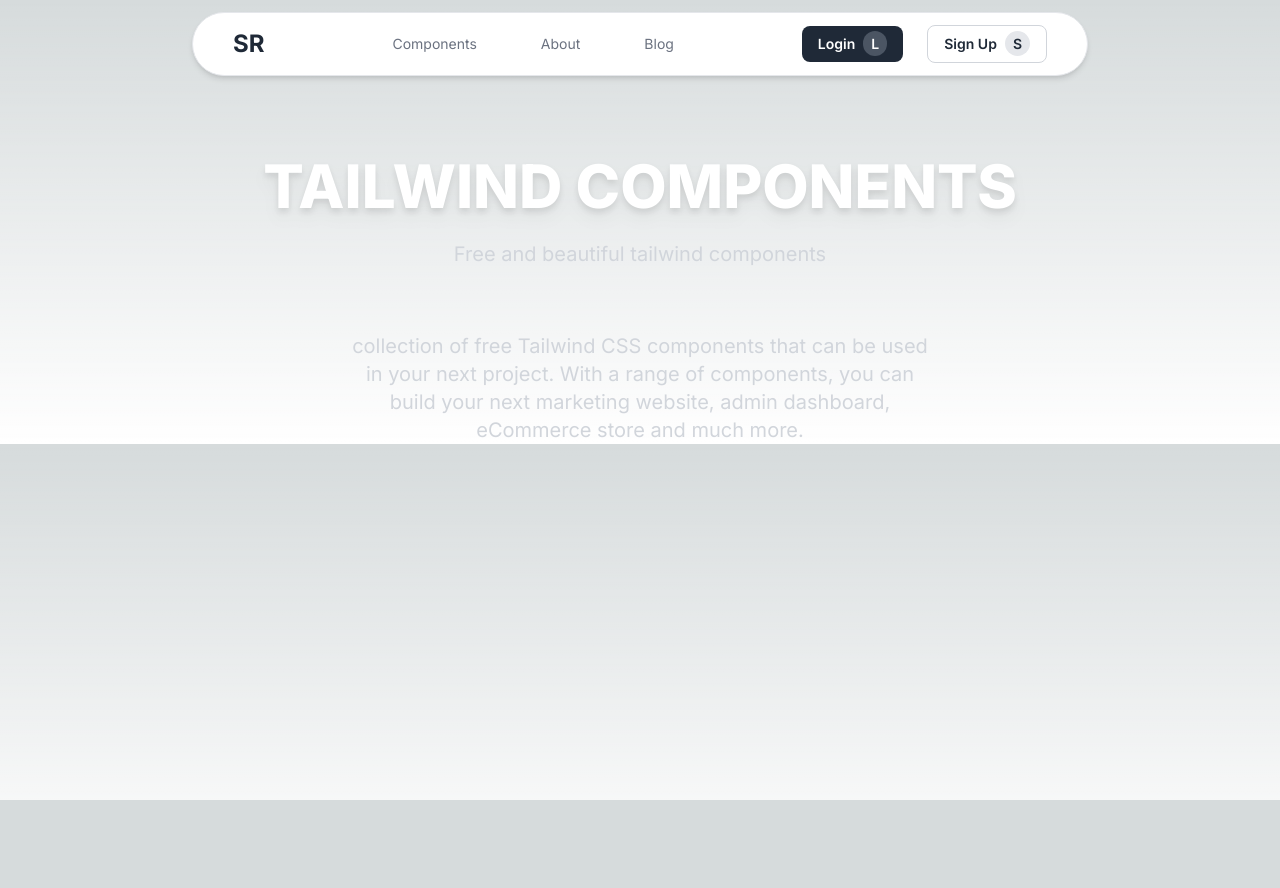
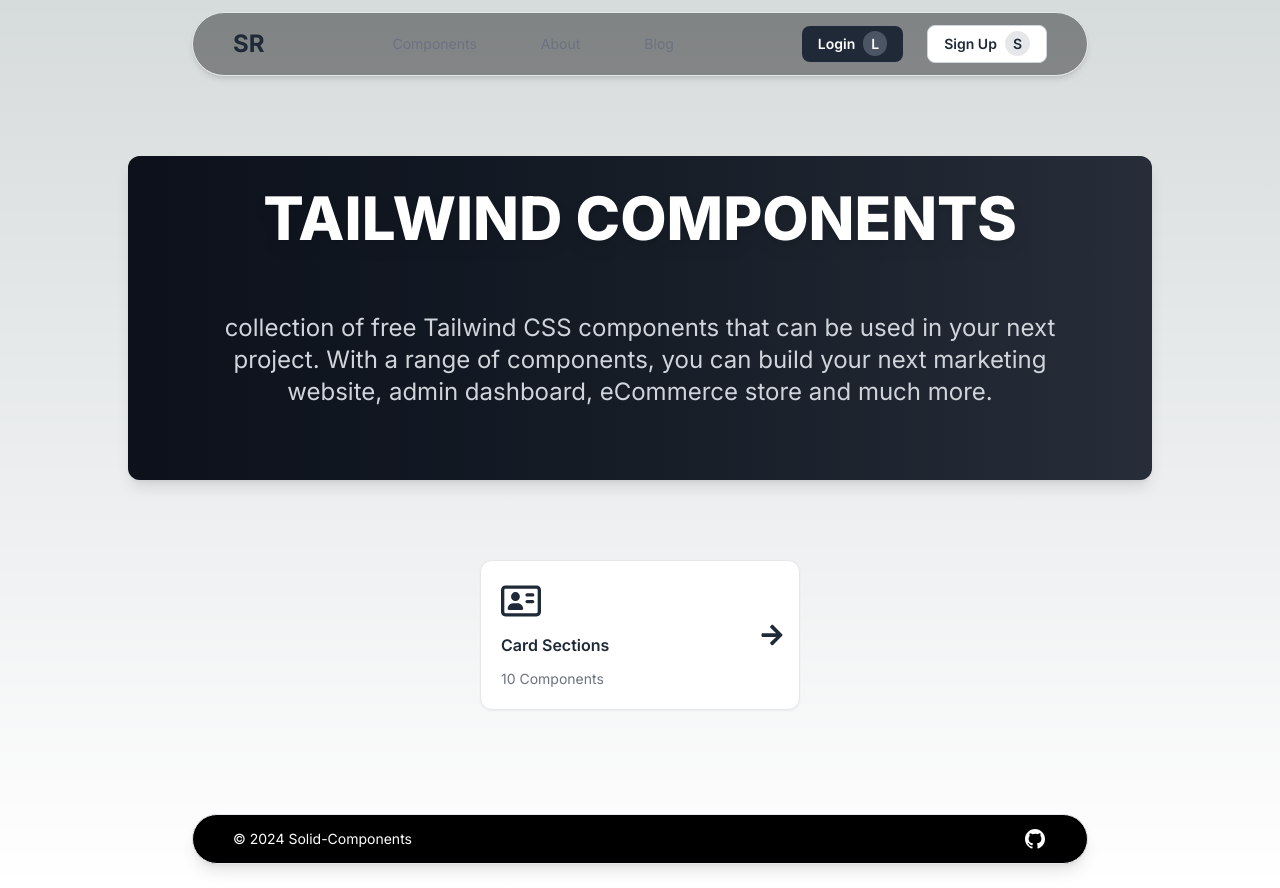
Before and after one commit to AliSinaYOusofi/solid-components, a Next.js app: page /tailwind-components in a window 1280 px wide. Before the commit the page ends 800 px from the top, so only its background shows below. Built offline with nearby package versions, Linux system fonts and the light colour scheme.

Commit message:
added: some header styling

```diff
--- a/app/tailwind-components/layout.tsx
+++ b/app/tailwind-components/layout.tsx
@@ -1,3 +1,4 @@
+import Footer from "@/components/Footer/Footer";
 import GlobalBigHeader from "@/components/Global/GlobalBigHeader";
 import MainNavbar from "@/components/Navbar/MainNavbar";
 import type { Metadata } from "next";
@@ -22,6 +23,7 @@
         <MainNavbar />
         <GlobalBigHeader longDescription="collection of free Tailwind CSS components that can be used in your next project. With a range of components, you can build your next marketing website, admin dashboard, eCommerce store and much more." title="Tailwind Components" shortDescription="Free and beautiful tailwind components"/>
         {children}
+        <Footer />
       </div>
     );
 }
--- a/app/tailwind-components/page.tsx
+++ b/app/tailwind-components/page.tsx
@@ -1,21 +1,19 @@
+import ComponentCard from '@/components/Global/ComponentsCard'
 import React from 'react'
+import { IoHeartDislikeCircleOutline } from 'react-icons/io5'
+import { FaRegAddressCard } from "react-icons/fa6";
+
 
 export default function page () {
 
-    const componentsData = [
-        { category: 'Hero Sections', count: 10 },
-        { category: 'Hero Forms', count: 4 },
-        { category: 'Icon Sections', count: 10 },
-        { category: 'Pricing Sections', count: 4 },
-        { category: 'FAQ Sections', count: 4 },
-        { category: 'Blog Sections', count: 12, new: true },
-        { category: 'Blog Articles', count: 2 },
-        { category: 'Team Sections', count: 4 }
-    ];
+    return (
+        <div className="flex flex-wrap mt-20 justify-center gap-4 w-[70%] mx-auto">
+            <ComponentCard
+                title='Card Sections'
+                icon={<FaRegAddressCard size={40} />}
+                description='10 Components'
+            />
+        </div>
 
-    return (
-        <>
-
-        </>
     )
 }
--- /dev/null
+++ b/components/Global/ComponentsCard.tsx
@@ -0,0 +1,42 @@
+import Link from 'next/link';
+import React from 'react';
+import { FaArrowRight } from 'react-icons/fa';
+
+interface CardProps {
+  title: string;
+  description: string;
+  icon: React.ReactNode;
+}
+
+const ComponentCard: React.FC<CardProps> = ({ title, description, icon }) => {
+  return (
+    <div className="relative max-w-xs mx-auto w-full sm:w-[18rem] md:w-[20rem] lg:w-[22rem]">
+      <Link
+        className="group flex flex-col bg-white border shadow-sm rounded-xl hover:shadow-lg hover:border-blue-500 transition-all duration-300 dark:bg-neutral-900 dark:border-neutral-800"
+        href={`/display-components/${title}`}
+      >
+        <div className="p-4 md:p-5">
+          <div className="flex flex-col items-start gap-y-3">
+            <div className="text-gray-800 dark:text-neutral-200">
+              {icon}
+            </div>
+            <h3 className="group-hover:text-blue-600 font-semibold text-gray-800 dark:group-hover:text-neutral-400 dark:text-neutral-200">
+              {title}
+            </h3>
+            <p className="text-sm text-gray-500 dark:text-neutral-500">
+              {description}
+            </p>
+          </div>
+        </div>
+      </Link>
+      <div className="absolute top-1/2 right-0 transform -translate-y-1/2 pr-4">
+        <FaArrowRight
+          className="text-gray-800 dark:text-neutral-200 group-hover:text-blue-600 transition-transform transform group-hover:translate-x-1"
+          size={24}
+        />
+      </div>
+    </div>
+  );
+};
+
+export default ComponentCard;
--- a/components/Global/GlobalBigHeader.tsx
+++ b/components/Global/GlobalBigHeader.tsx
@@ -1,30 +1,24 @@
-import React from 'react'
+import React from 'react';
 
-type props = {
-    title: string,
-    shortDescription: string,
-    longDescription: string
+type Props = {
+  title: string;
+  shortDescription: string;
+  longDescription: string;
+};
 
-}
-
-export default function GlobalBigHeader({ title, shortDescription: description, longDescription }: props) {
+export default function GlobalBigHeader({ title, shortDescription: description, longDescription }: Props) {
   return (
-        <div className=" mt-20 flex flex-col items-center justify-center w-full h-full text-center">
-
-            <div>
-
-                <h1 className="text-6xl md:text-4xl lg:text-6xl font-extrabold uppercase text-white drop-shadow-lg">
+    <div className="relative w-full max-w-5xl p-8 mx-auto mt-20 flex flex-col items-center justify-center text-center bg-gradient-to-r from-gray-900 via-gray-800 to-gray-700 rounded-xl shadow-lg dark:bg-neutral-800 dark:from-neutral-900 dark:to-neutral-700">
+      <div className="absolute inset-0 bg-black opacity-30 rounded-xl"></div>
+      <div className="relative z-10">
+        <h1 className="text-4xl md:text-5xl lg:text-6xl font-extrabold uppercase text-white dark:text-neutral-100 drop-shadow-lg">
           {title}
         </h1>
-                <p className="text-xl mx-auto mb-10 text-gray-300 mt-6 max-w-xl">
-                    {description}
-                </p>
-            </div>
-
-
-            <p className="text-xl text-gray-300 mt-6 max-w-xl">
+        <p className="text-lg md:text-xl  lg:text-2xl text-gray-300 dark:text-neutral-300 mt-6 p-10">
           {longDescription}
         </p>
+
       </div>
-    )
+    </div>
+  );
 }
--- a/components/Navbar/MainNavbar.tsx
+++ b/components/Navbar/MainNavbar.tsx
@@ -33,7 +33,7 @@
   return (
     <nav className="mx-auto mt-0 w-[70%]">
 
-      <div className="flex gap-20 mt-3 justify-between items-center border border-gray-200 px-10 py-3 rounded-full shadow-md bg-white">
+      <div className="flex gap-20 mt-3 justify-between items-center border border-gray-200 px-10 py-3 rounded-full shadow-md bg-black/40">
 
         <div className="flex items-center">
 
```
Also changed, not shown: app/display-components/layout.tsx (added, +22 -0 lines), app/display-components/page.tsx (added, +21 -0 lines). Lines whose indentation alone changed are shown as unchanged.
